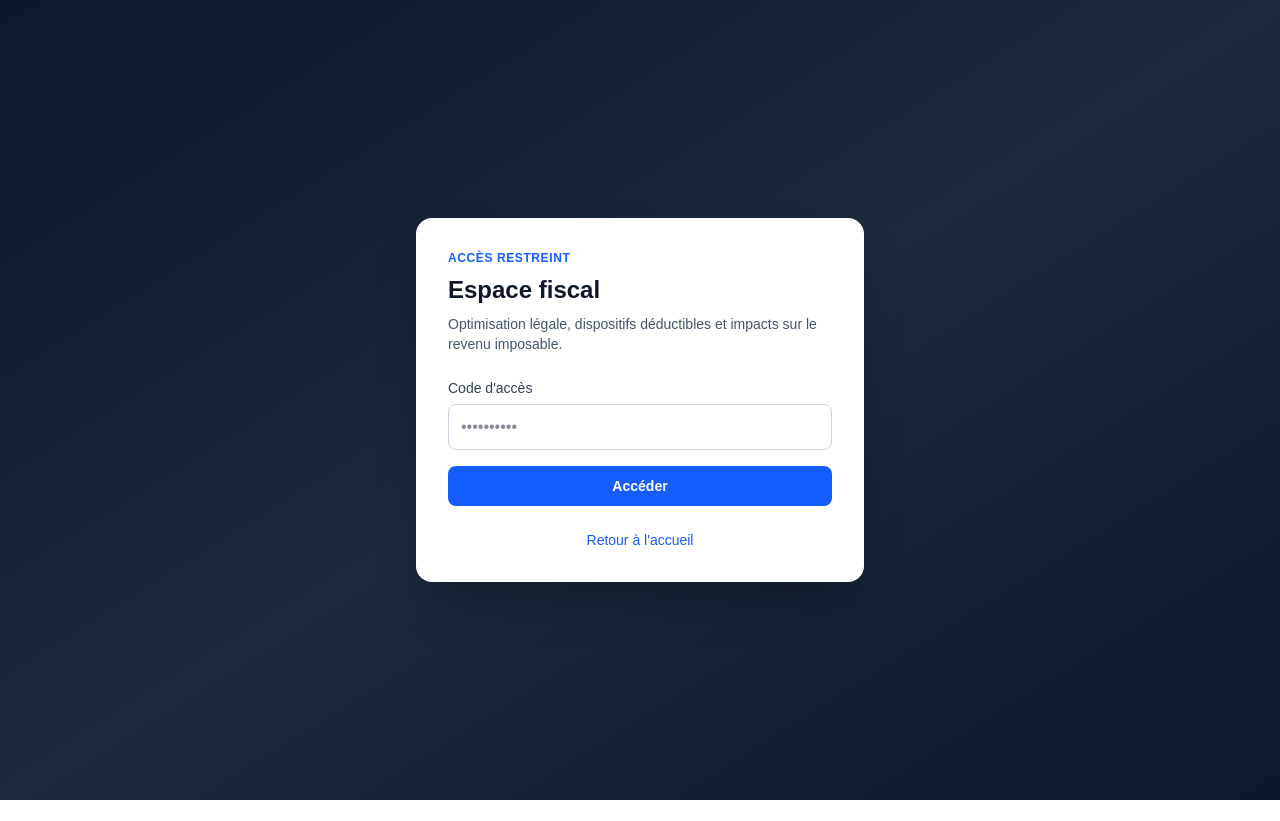
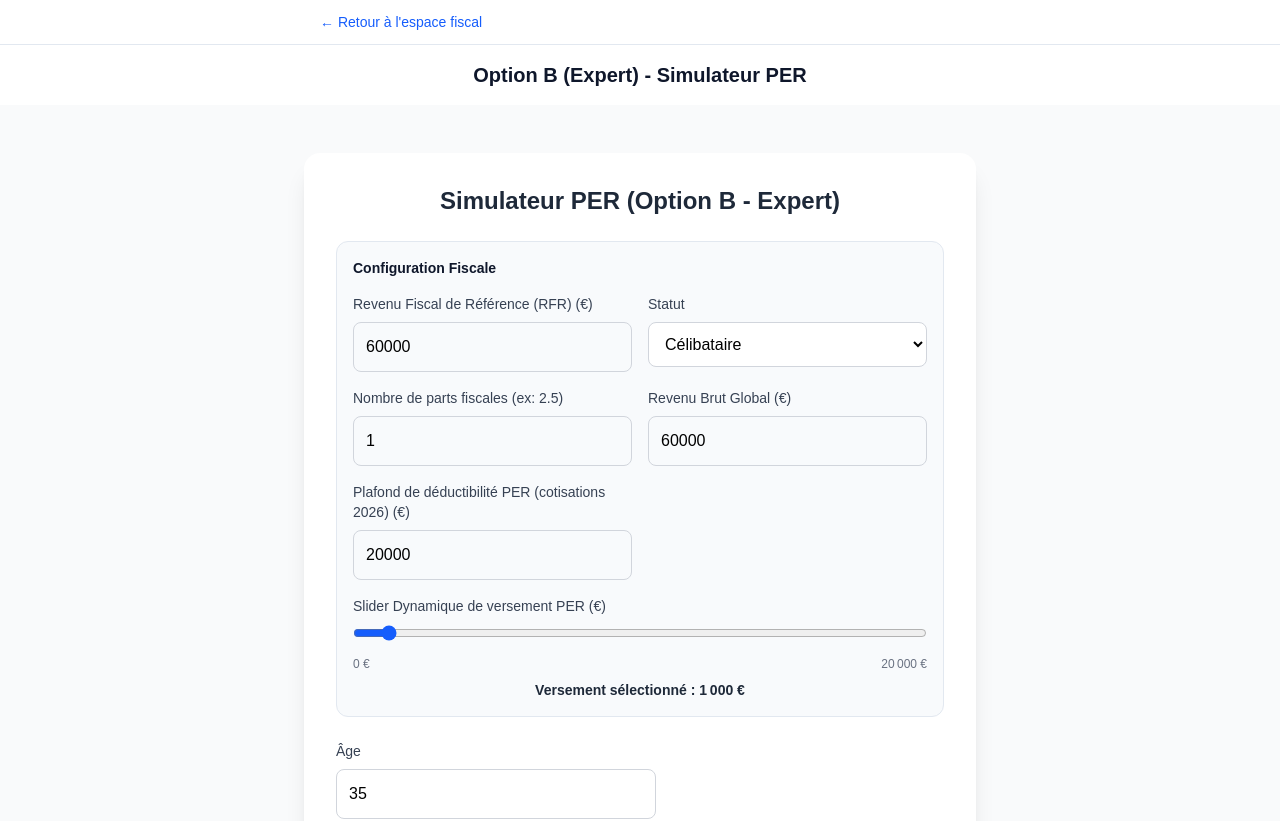
Before and after one commit to jllehuger-cpu/simulateur-per, a Next.js app: page /fiscal/per in a window 1280 px wide. Shown: the top 821 px of the page. Before the commit the page ends 800 px from the top, so only its background shows below. Built offline with nearby package versions, Linux system fonts and the light colour scheme.

Commit message:
Version finale Expert PER : Correction TMI et affichage tranches

```diff
--- a/components/section-auth-gate.tsx
+++ b/components/section-auth-gate.tsx
@@ -1,14 +1,7 @@
 'use client';
 
-import Link from 'next/link';
-import { useEffect, useState } from 'react';
 import { SectionAccessProvider } from '@/components/section-access-context';
-import {
-  SECTION_ACCESS_CODE,
-  type SectionKey,
-  sectionPasswordStorageKey,
-  sectionStorageKey,
-} from '@/lib/access';
+import { type SectionKey } from '@/lib/access';
 
 type Props = {
   sectionKey: SectionKey;
@@ -18,112 +11,10 @@ type Props = {
 };
 
 export function SectionAuthGate({
-  sectionKey,
-  title,
-  description = 'Saisissez le code fourni par votre conseiller pour accéder à cet espace.',
+  sectionKey: _sectionKey,
+  title: _title,
+  description: _description = 'Saisissez le code fourni par votre conseiller pour accéder à cet espace.',
   children,
 }: Props) {
-  const [phase, setPhase] = useState<'check' | 'locked' | 'unlocked'>('check');
-  const [code, setCode] = useState('');
-  const [error, setError] = useState<string | null>(null);
-  const [accessPassword, setAccessPassword] = useState('');
-
-  useEffect(() => {
-    try {
-      const ok =
-        typeof window !== 'undefined' &&
-        sessionStorage.getItem(sectionStorageKey(sectionKey)) === '1';
-      if (ok) {
-        setAccessPassword(
-          sessionStorage.getItem(sectionPasswordStorageKey(sectionKey)) ?? ''
-        );
-        setPhase('unlocked');
-      } else {
-        setPhase('locked');
-      }
-    } catch {
-      setPhase('locked');
-    }
-  }, [sectionKey]);
-
-  function handleSubmit(e: React.FormEvent) {
-    e.preventDefault();
-    setError(null);
-    const trimmed = code.trim();
-    if (trimmed === SECTION_ACCESS_CODE) {
-      try {
-        sessionStorage.setItem(sectionStorageKey(sectionKey), '1');
-        sessionStorage.setItem(sectionPasswordStorageKey(sectionKey), trimmed);
-      } catch {
-        // sessionStorage indisponible (navigation privée stricte, etc.)
-      }
-      setAccessPassword(trimmed);
-      setPhase('unlocked');
-      return;
-    }
-    setError('Code incorrect. Vérifiez votre saisie ou contactez votre conseiller.');
-  }
-
-  if (phase === 'check') {
-    return (
-      <div className="min-h-screen flex items-center justify-center bg-slate-100 px-4">
-        <p className="text-sm text-slate-600">Chargement…</p>
-      </div>
-    );
-  }
-
-  if (phase === 'locked') {
-    return (
-      <div className="min-h-screen flex items-center justify-center bg-gradient-to-br from-slate-900 via-slate-800 to-slate-900 px-4 py-12">
-        <div className="w-full max-w-md rounded-2xl bg-white p-8 shadow-2xl">
-          <p className="text-xs font-semibold uppercase tracking-wider text-blue-600">
-            Accès restreint
-          </p>
-          <h1 className="mt-2 text-2xl font-bold text-slate-900">{title}</h1>
-          <p className="mt-2 text-sm text-slate-600">{description}</p>
-
-          <form onSubmit={handleSubmit} className="mt-6 space-y-4">
-            <div>
-              <label
-                htmlFor={`access-${sectionKey}`}
-                className="block text-sm font-medium text-slate-700 mb-1.5"
-              >
-                Code d&apos;accès
-              </label>
-              <input
-                id={`access-${sectionKey}`}
-                type="password"
-                autoComplete="off"
-                value={code}
-                onChange={(e) => setCode(e.target.value)}
-                className="w-full rounded-lg border border-slate-300 px-3 py-2.5 text-slate-900 outline-none focus:ring-2 focus:ring-blue-500"
-                placeholder="••••••••••"
-              />
-            </div>
-            {error ? (
-              <p className="text-sm text-red-600" role="alert">
-                {error}
-              </p>
-            ) : null}
-            <button
-              type="submit"
-              className="w-full rounded-lg bg-blue-600 py-2.5 text-sm font-semibold text-white hover:bg-blue-700 transition-colors"
-            >
-              Accéder
-            </button>
-          </form>
-
-          <p className="mt-6 text-center text-sm text-slate-500">
-            <Link href="/" className="text-blue-600 hover:underline">
-              Retour à l&apos;accueil
-            </Link>
-          </p>
-        </div>
-      </div>
-    );
-  }
-
-  return (
-    <SectionAccessProvider password={accessPassword}>{children}</SectionAccessProvider>
-  );
+  return <SectionAccessProvider password="">{children}</SectionAccessProvider>;
 }
```
